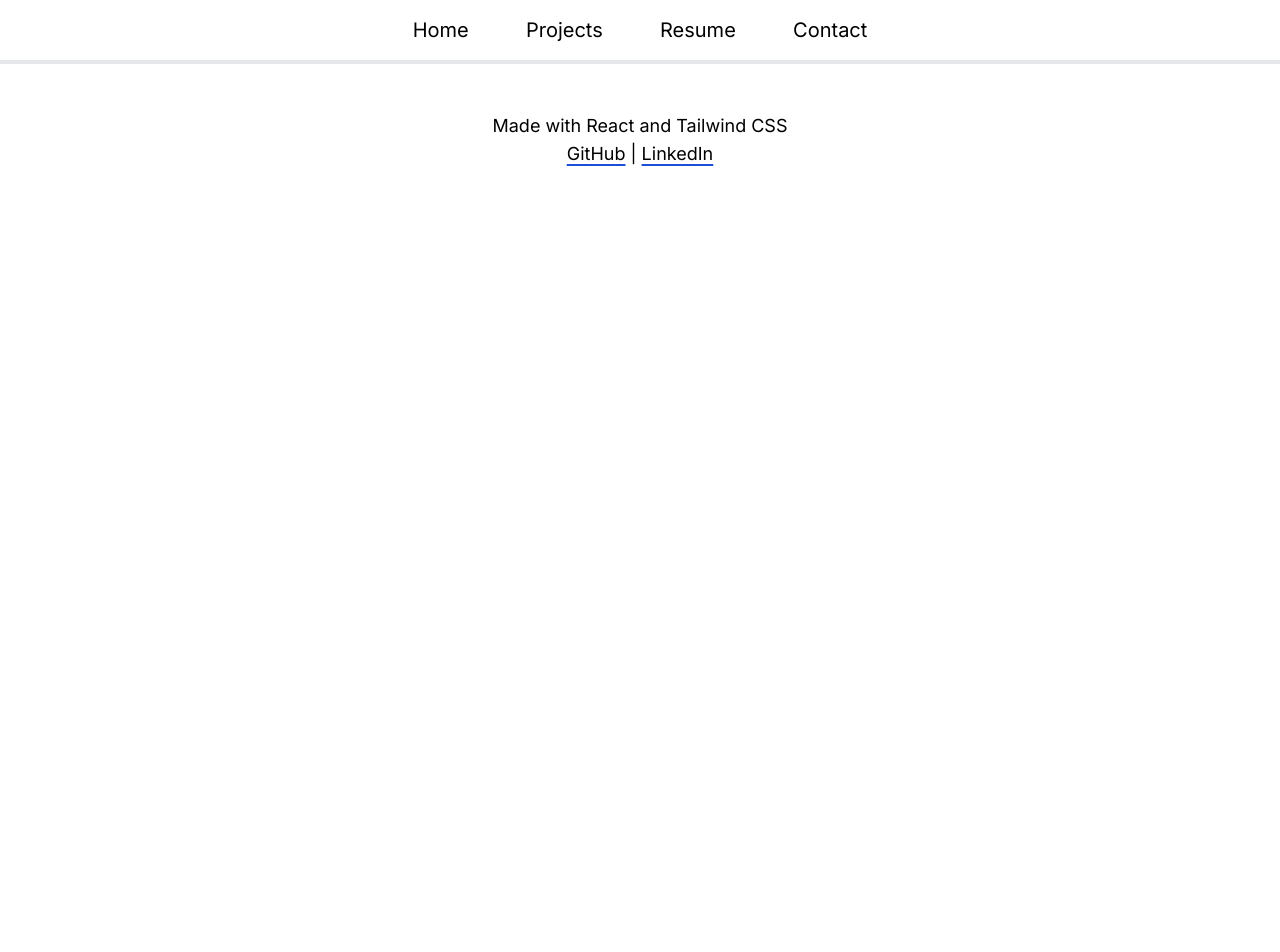
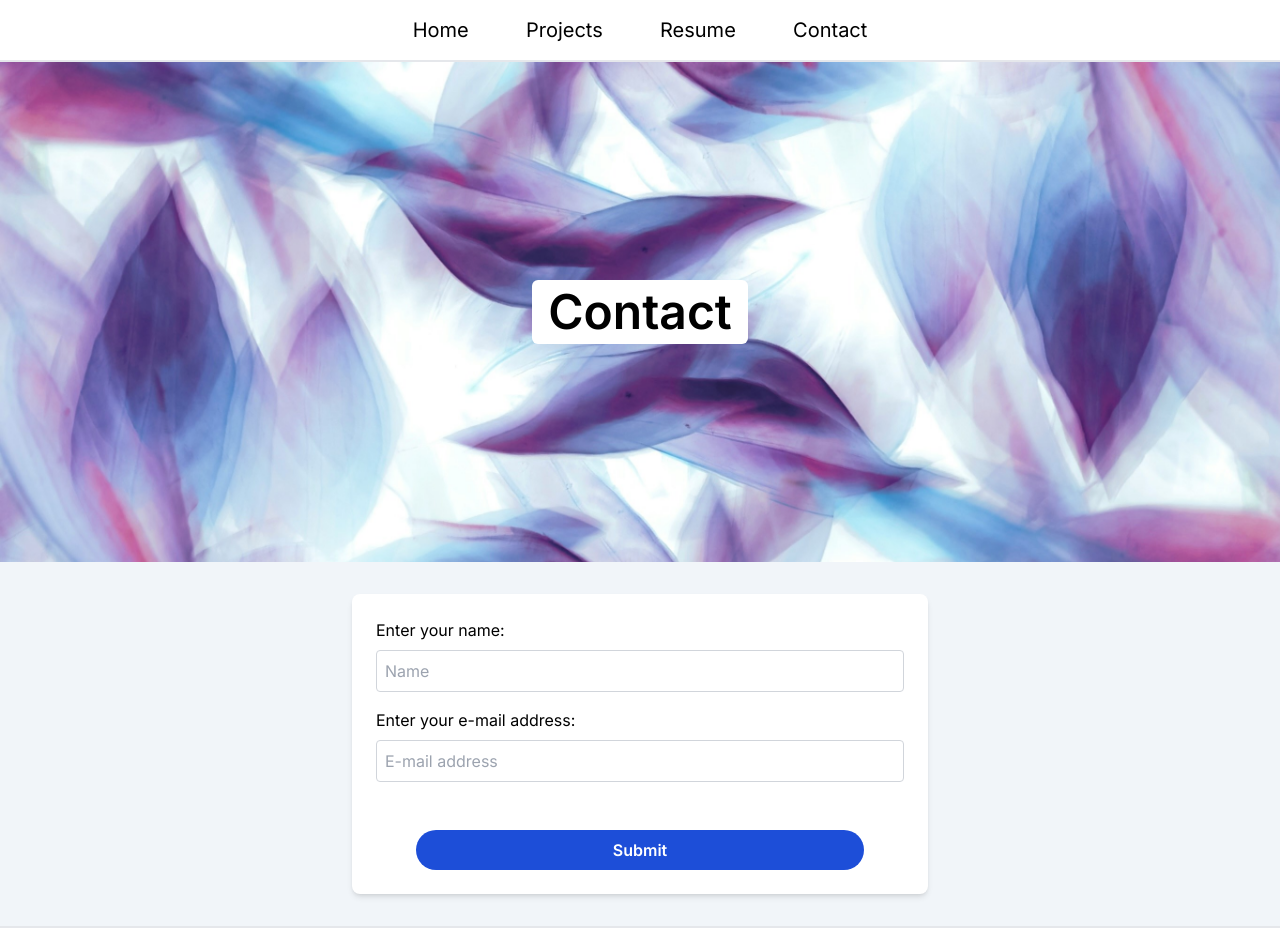
Before and after one commit to dj4815/hello, a React (Vite) app: page /hello/contact in a window 1280 px wide. Shown: the top 952 px of the page. Before the commit the page ends 800 px from the top, so only its background shows below. Built offline with nearby package versions, Linux system fonts and the light colour scheme.

Commit message:
add contact form

```diff
--- a/src/components/Button.jsx
+++ b/src/components/Button.jsx
@@ -2,7 +2,7 @@ import { Link } from "react-router-dom";
 
 export default function Button({ text, variant = "bluePrimary" }) {
   const baseStyles =
-    "relative flex items-center justify-center overflow-hidden rounded-full text-lg xl:text-base font-medium py-4 px-6 md:py-2 mt-8 transition duration-500 w-full md:w-auto";
+    "relative flex items-center justify-center overflow-hidden rounded-full text-lg xl:text-base font-medium py-4 px-6 md:py-2 mt-8 w-full md:w-auto";
 
   const styles = {
     bluePrimary: `${baseStyles} bg-blue-700 text-white font-semibold
--- a/src/components/Contact.jsx
+++ b/src/components/Contact.jsx
@@ -1,14 +1,10 @@
 import React from "react";
-import Section from "./Section";
-import Card from "./Card";
-import Footer from "./Footer";
-
-
+import ContactForm from "./ContactForm";
 
 export default function Contact() {
   return (
     <>
-
+      <ContactForm />
     </>
   );
 }
--- /dev/null
+++ b/src/components/ContactForm.jsx
@@ -0,0 +1,51 @@
+import { useState } from "react";
+import HeroImage from "./HeroImage";
+
+export default function ContactForm() {
+  const [name, setName] = useState("");
+  const [email, setEmail] = useState("");
+
+  const updateName = (evt) => setName(evt.target.value);
+  const updateEmail = (evt) => setEmail(evt.target.value);
+
+  return (
+    <>
+      <HeroImage
+        image="./assets/crystals.jpg"
+        heading1="Contact"
+        heading1Style="primaryBg"
+      />
+
+      <div className="flex items-center justify-center pb-8 pt-8 bg-slate-100">
+        <div className="bg-white p-6 rounded-lg shadow-md w-full max-w-xl">
+          <label htmlFor="name">Enter your name:</label>
+          <input
+            type="text"
+            placeholder="Name"
+            value={name}
+            onChange={updateName}
+            id="name"
+            className="w-full mt-2 mb-4 p-2 border border-gray-300 rounded"
+          />
+          <label htmlFor="email">Enter your e-mail address:</label>
+          <input
+            type="text"
+            placeholder="E-mail address"
+            value={email}
+            onChange={updateEmail}
+            id="email"
+            className="w-full mt-2 mb-4 p-2 border border-gray-300 rounded"
+          />
+          <button
+            className="relative flex items-center justify-center overflow-hidden rounded-full text-lg xl:text-base py-4 px-6 md:py-2 mt-8 w-full lg:max-w-md mx-auto bg-blue-700 text-white font-semibold
+              hover:bg-blue-600 hover:-translate-y-1 hover:shadow-lg
+              active:bg-blue-800 active:translate-y-0 active:shadow-md
+              transition-all duration-300 ease-in-out"
+          >
+            Submit
+          </button>
+        </div>
+      </div>
+    </>
+  );
+}
--- a/src/components/Home.jsx
+++ b/src/components/Home.jsx
@@ -14,14 +14,15 @@ export default function Home() {
         noTopPadding={true}
         roundedCornerClass="rounded-br-[100px]"
       >
-        <p>
+        <img src="./assets/me.jpg" />
+        {/* <p>
           Hi, my name is Dominik and I'm a passionate aspiring web developer focused on building fast,
           responsive, and accessible websites. With experience in HTML, CSS,
           JavaScript, and React, I enjoy turning ideas into code and solving
           real-world problems through intuitive design and development. Whether
           it's a portfolio, an app, or a custom project, I aim to write clean
           code and create smooth user experiences.
-        </p>
+        </p> */}
       </Section>
 
     </>
```
Also changed, not shown: 1 other file (tests, documents, lock files or other folders).
